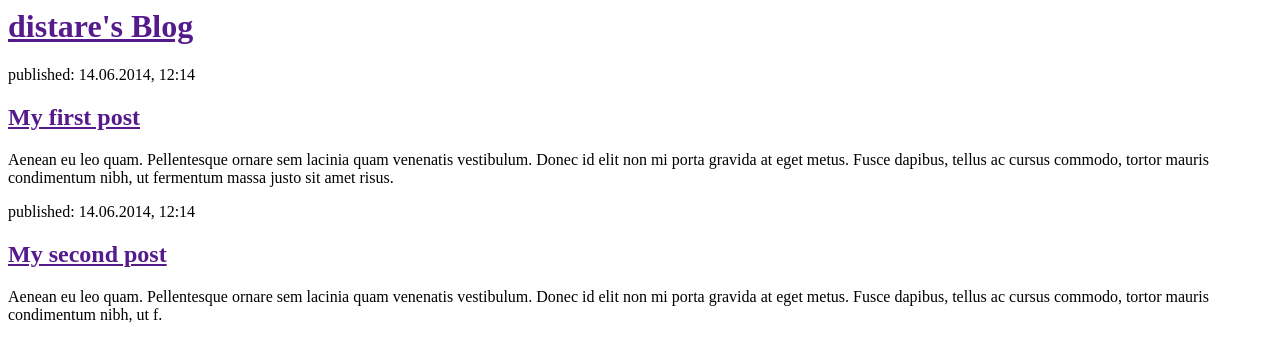
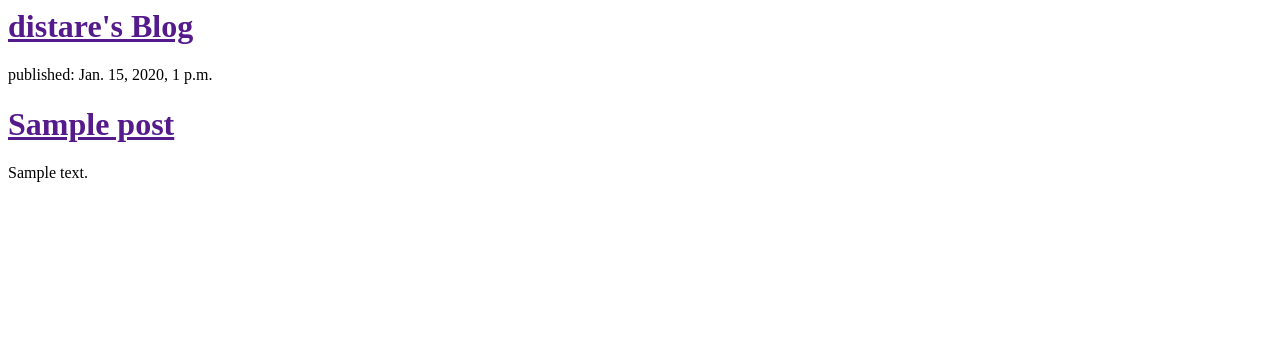
Before and after one commit to latysheval/my-first-blog, a Django app: template phblog/templates/phblog/post_list.html in a window 1280 px wide. Shown: the top 362 px of the page. Run offline with Django 3.2, Linux system fonts and the light colour scheme; the template is opened without the code that fills it: values that come from a table or form of the project are taken from there, others are empty; tables that the repository leaves empty hold one stand-in row (values such as "Sample post").

Commit message:
Modified templates to display posts from database.

```diff
--- a/phblog/templates/phblog/post_list.html
+++ b/phblog/templates/phblog/post_list.html
@@ -8,15 +8,13 @@
         </div>
 
         <div>
-            <p>published: 14.06.2014, 12:14</p>
-            <h2><a href="">My first post</a></h2>
-            <p>Aenean eu leo quam. Pellentesque ornare sem lacinia quam venenatis vestibulum. Donec id elit non mi porta gravida at eget metus. Fusce dapibus, tellus ac cursus commodo, tortor mauris condimentum nibh, ut fermentum massa justo sit amet risus.</p>
-        </div>
-
-        <div>
-            <p>published: 14.06.2014, 12:14</p>
-            <h2><a href="">My second post</a></h2>
-            <p>Aenean eu leo quam. Pellentesque ornare sem lacinia quam venenatis vestibulum. Donec id elit non mi porta gravida at eget metus. Fusce dapibus, tellus ac cursus commodo, tortor mauris condimentum nibh, ut f.</p>
+          {% for post in posts %}
+              <div>
+                <p>published: {{ post.published_date }}</p>
+                <h1><a href="">{{ post.title }}</a></h1>
+                <p>{{ post.text|linebreaksbr }}</p>
+              </div>
+          {% endfor %}
         </div>
     </body>
 </html>
--- a/phblog/views.py
+++ b/phblog/views.py
@@ -1,4 +1,7 @@
 from django.shortcuts import render
+from .models import Post
+from django.utils import timezone
 
 def post_list(request):
-    return render(request, 'phblog/post_list.html', {})
+    posts = Post.objects.filter(published_date__lte=timezone.now()).order_by('published_date')
+    return render(request, 'phblog/post_list.html', {'posts': posts})
```
